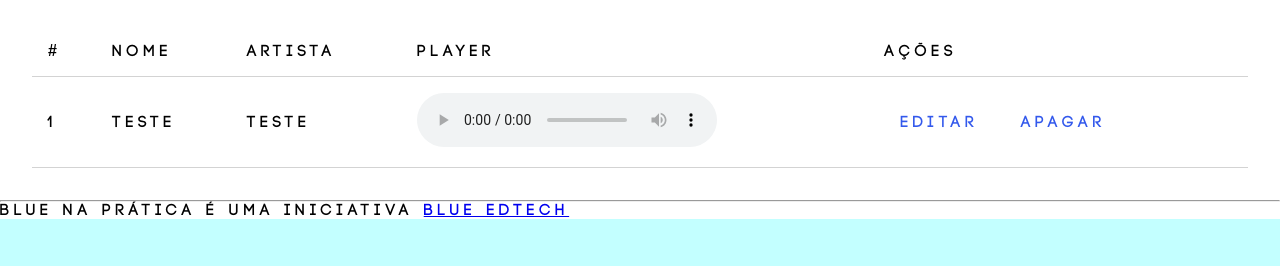
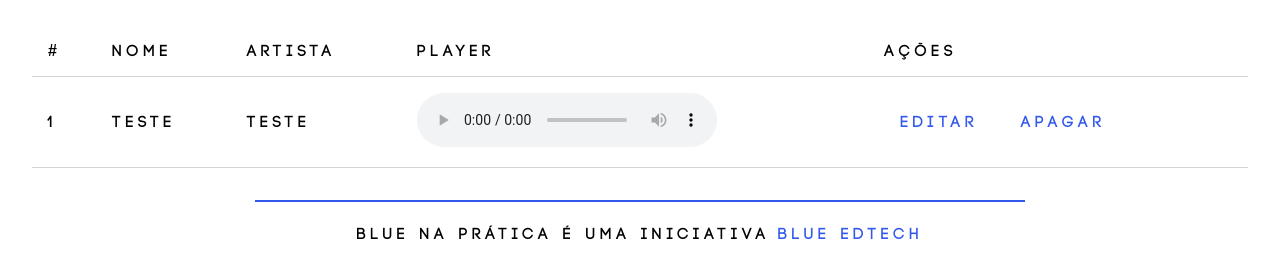
Before and after one commit to friarhob/BlueMusic, a Flask app: page / in a window 1280 px wide. Shown: the part 892-1158 px from the top of the page. Before the commit the page ends 1111 px from the top, so only its background shows below. Run offline with Flask 2, Linux system fonts and the light colour scheme.

Commit message:
Adding footer to html

```diff
--- a/static/css/styles.css
+++ b/static/css/styles.css
@@ -129,4 +129,26 @@ section#playlist table td a:hover {
     color: #FF01ed;
 }
 
+footer p {
+    min-height: 4rem;
+    display: flex;
+    justify-content: center;
+    align-items: center;
+}
+
+footer hr {
+    width: 60%;
+    margin: auto;
+    border: 0.2px solid #3359ec;
+}
+
+footer a {
+    text-decoration: none;
+    color: #3359ec;
+}
+
+footer a:hover {
+    color: #FF01ed;
+}
+
 /* End of index.html */
--- a/templates/index.html
+++ b/templates/index.html
@@ -73,7 +73,7 @@
 
     <footer>
         <hr>
-        <p>Blue na Prática é uma iniciativa <a href="https://blueedtech.com.br/" target="_blank">Blue EdTech</a> </p>
+        <p>Blue na Prática é uma iniciativa&nbsp;<a href="https://blueedtech.com.br/" target="_blank">Blue EdTech</a> </p>
     </footer>
 
 </body>
```
